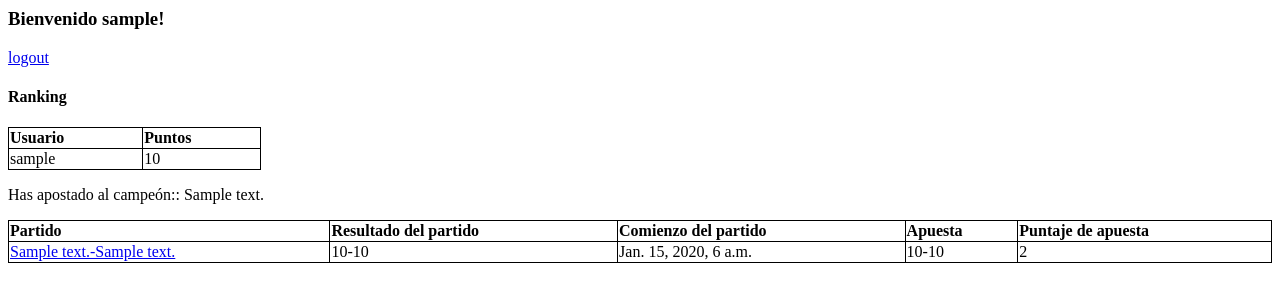
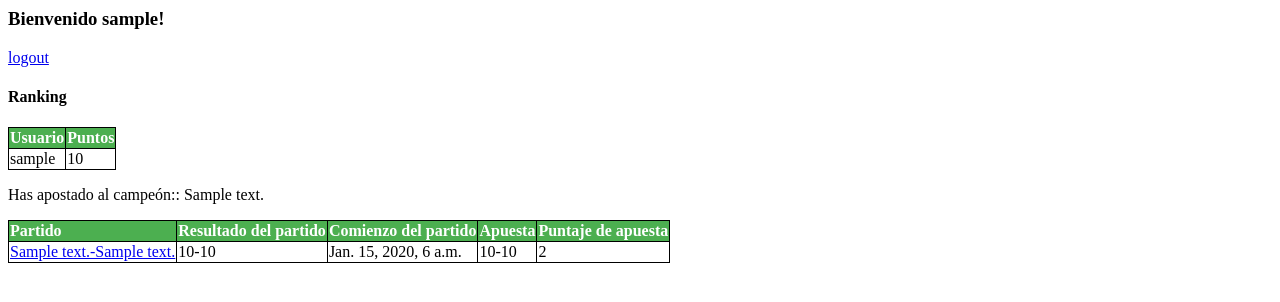
Before and after one commit to Kanito22/fifa18, a Django app: page /polls/ in a window 1280 px wide. Shown: the top 302 px of the page. Run offline with Django 3.2, Linux system fonts and the light colour scheme; a user stored in the database is signed in; tables that the repository leaves empty hold one stand-in row (values such as "Sample post").

Commit message:
add some table css styling

```diff
--- a/polls/static/polls/style.css
+++ b/polls/static/polls/style.css
@@ -1,12 +1,15 @@
-li a {
-    color: green;
+table {
+    border-collapse: collapse;
 }
 
 table, th, td {
     border: 1px solid black;
-    border-collapse: collapse;
 }
 
 th {
     text-align: left;
+    background-color: #4CAF50;
+    color: white;
 }
+
+tr:hover {background-color: #f5f5f5;}
--- a/polls/templates/polls/index.html
+++ b/polls/templates/polls/index.html
@@ -8,7 +8,8 @@
     <p><a href="{% url 'logout' %}">logout</a></p>
 
     <h4>Ranking</h4>
-    <table style="width:20%">
+    <div style="overflow-x:auto;">
+    <table>
     <tr>
         <th>Usuario</th>
         <th>Puntos</th>
@@ -20,6 +21,7 @@
     </tr>
     {% endfor %}
     </table>
+    </div>
 
     <p>Has apostado al campeón:: {{ user.team }}</p>
 
@@ -37,12 +39,15 @@
     </ul-->
 
     {% if latest_question_list %}
-        <table style="width:100%">
+        <div style="overflow-x:auto;">
+        <table>
+            <tr>
                 <th>Partido</th>
                 <th>Resultado del partido</th>
                 <th>Comienzo del partido</th>
                 <th>Apuesta</th>
                 <th>Puntaje de apuesta</th>
+            </tr>
             {% for question in latest_question_list %}
             <tr>
             <td><a href="{% url 'polls:detail' question.id %}">{{ question.team1 }}-{{ question.team2 }}</a></td>
@@ -62,6 +67,8 @@
             {% endfor %}
             </tr>
         {% endfor %}
+        </table>
+    </div>
 
     {% else %}
         <p>No polls are available.</p>
```
Lines whose indentation alone changed are shown as unchanged.
